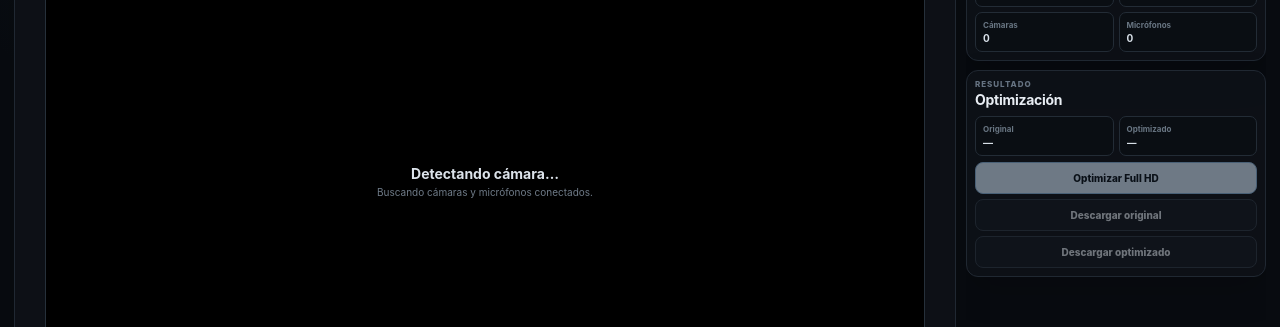
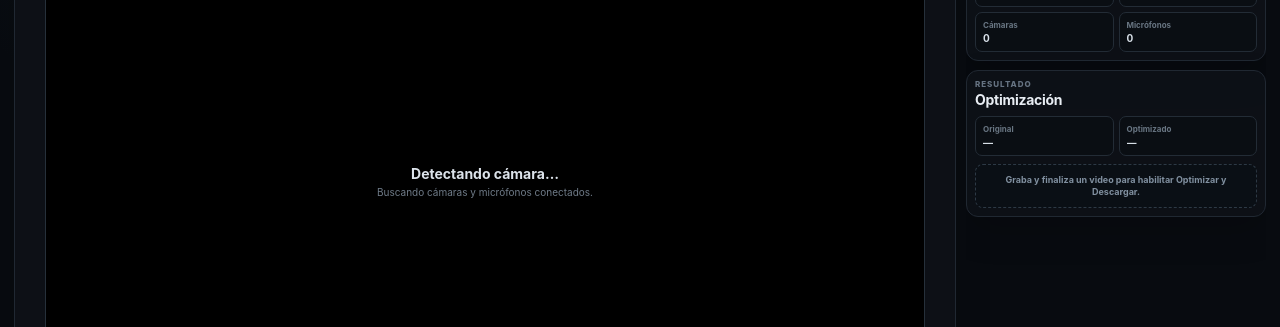
Before and after one commit to jeffer91/VIdeos, a React (Vite) app: page / in a window 1280 px wide. Shown: the part 238-565 px from the top of the page. Built offline with nearby package versions, Linux system fonts and the light colour scheme; no server answers.

Commit message:
Clarify optimization controls before recording

```diff
--- a/src/compact.css
+++ b/src/compact.css
@@ -271,6 +271,31 @@ body {
   width: 100%;
 }
 
+/* Before a recording exists, do not present disabled actions as if they were broken. */
+.optimization-card:not(:has(.compact-actions .button-primary:not(:disabled))):not(:has(.compact-progress)) .compact-actions {
+  display: none;
+}
+
+.optimization-card:not(:has(.compact-actions .button-primary:not(:disabled))):not(:has(.compact-progress))::after {
+  content: "Graba y finaliza un video para habilitar Optimizar y Descargar.";
+  display: block;
+  margin-top: 8px;
+  padding: 9px 10px;
+  border: 1px dashed #2d3945;
+  border-radius: 8px;
+  background: #0a0f15;
+  color: #8190a0;
+  font-size: 9px;
+  font-weight: 650;
+  line-height: 1.35;
+  text-align: center;
+}
+
+/* Once a recording is available, make the enabled actions visually obvious. */
+.optimization-card:has(.compact-actions .button-primary:not(:disabled)) .compact-actions .button:not(:disabled) {
+  opacity: 1;
+}
+
 .compact-progress {
   gap: 5px;
   margin-top: 7px;
```
